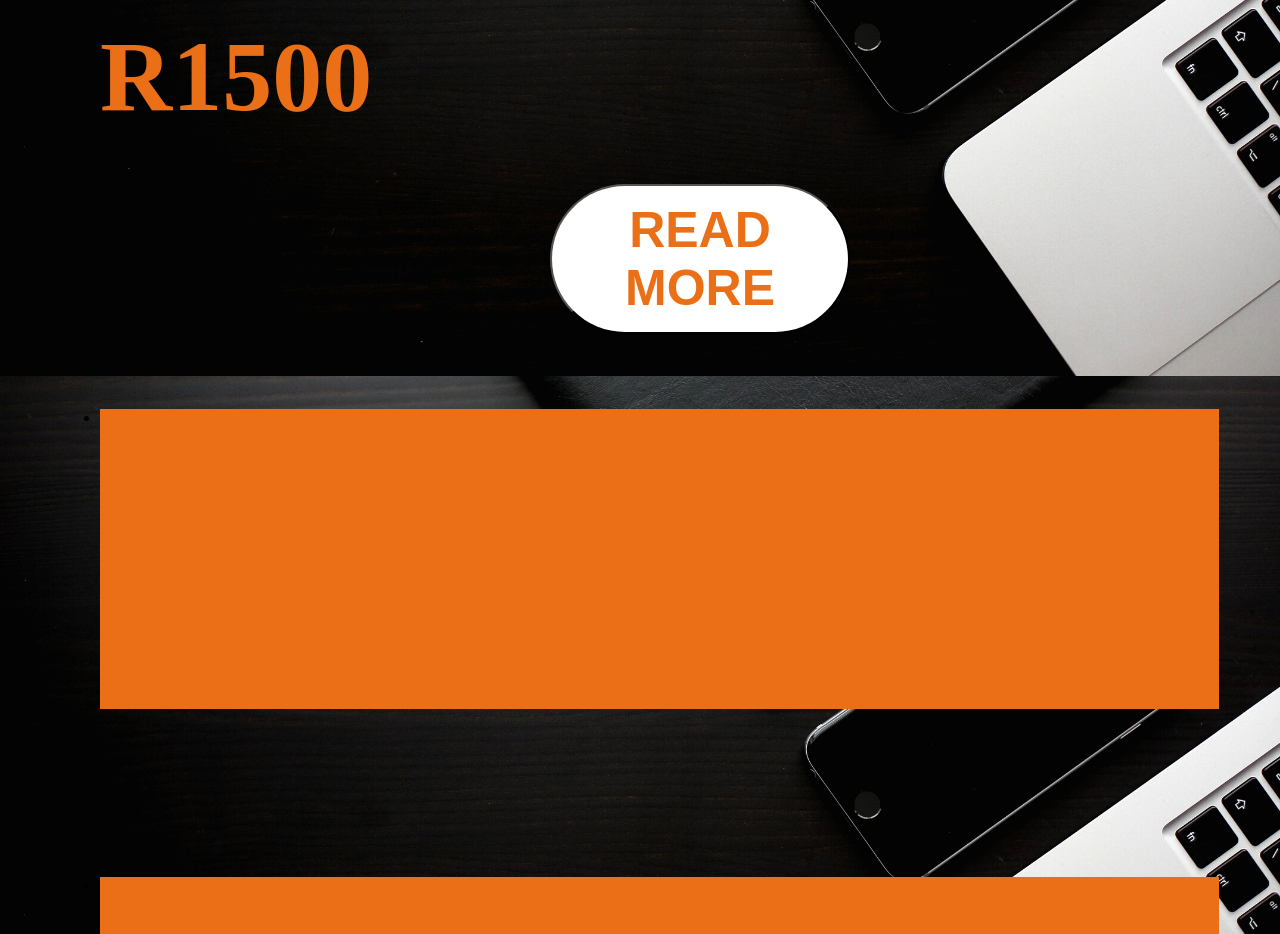
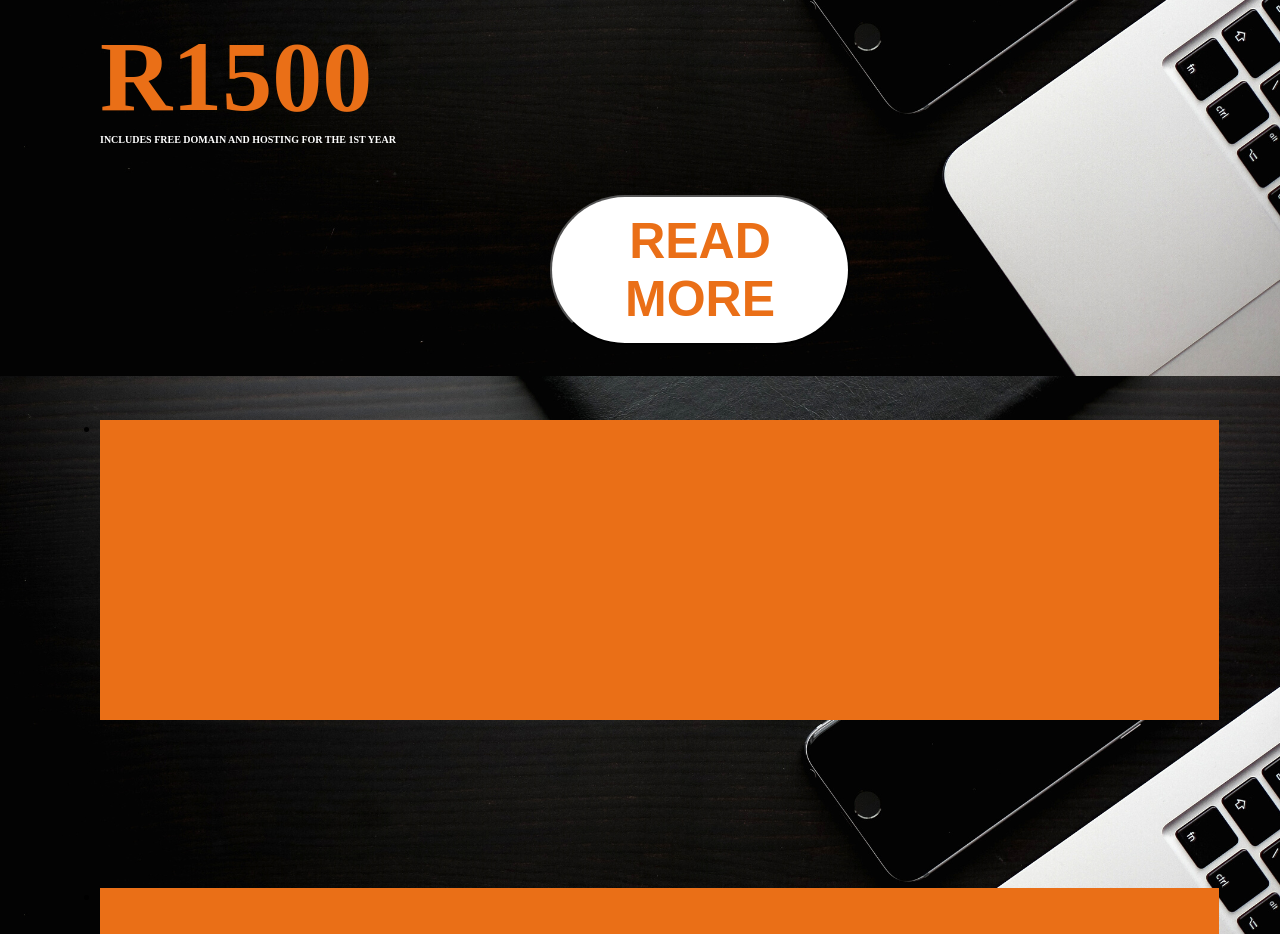
Before and after one commit to rexhussein/falcon, a plain HTML site: page index.html in a window 1280 px wide. Shown: the part 1160-2094 px from the top of the page. Drawn offline with Linux system fonts and the light colour scheme.

Commit message:
Update index.html

```diff
--- a/index.html
+++ b/index.html
@@ -27,7 +27,9 @@
         <article class="price">
         <p class="3rd">R1500</p>
     </article>
-
+    <article class="conditions">
+        <p class="4th">INCLUDES FREE DOMAIN AND HOSTING FOR THE 1ST YEAR</p>
+    </article>
     </article>
 
 
@@ -50,5 +52,6 @@
             <li><a href="index.html"></a></li>
 
         </ul>
+
     </nav>
-</html>
+</html
```
